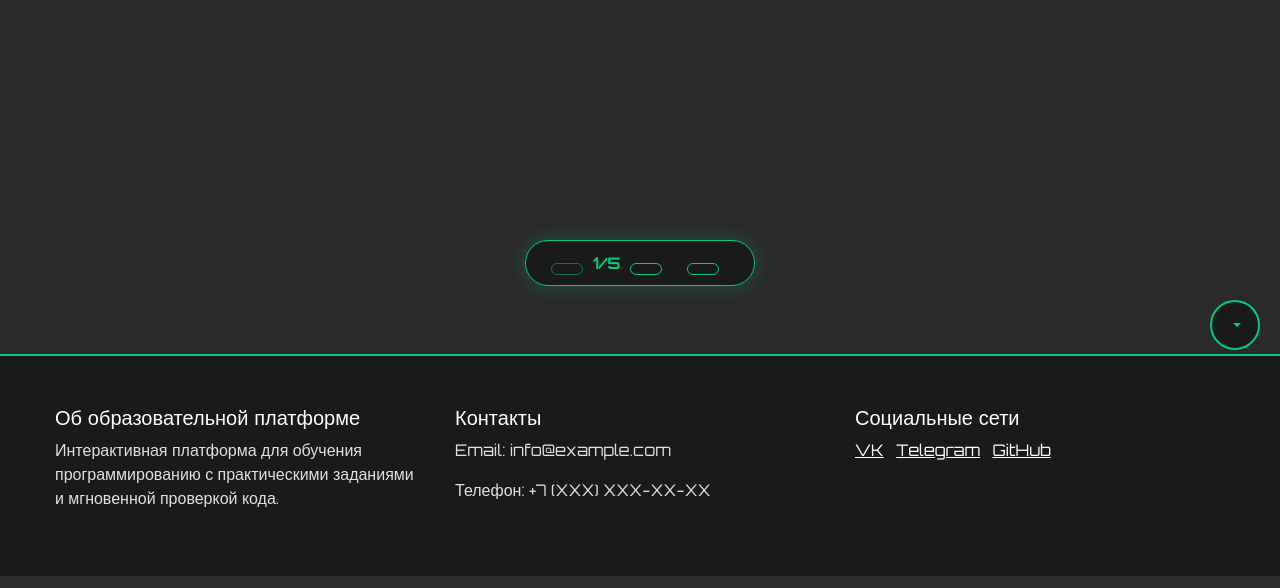
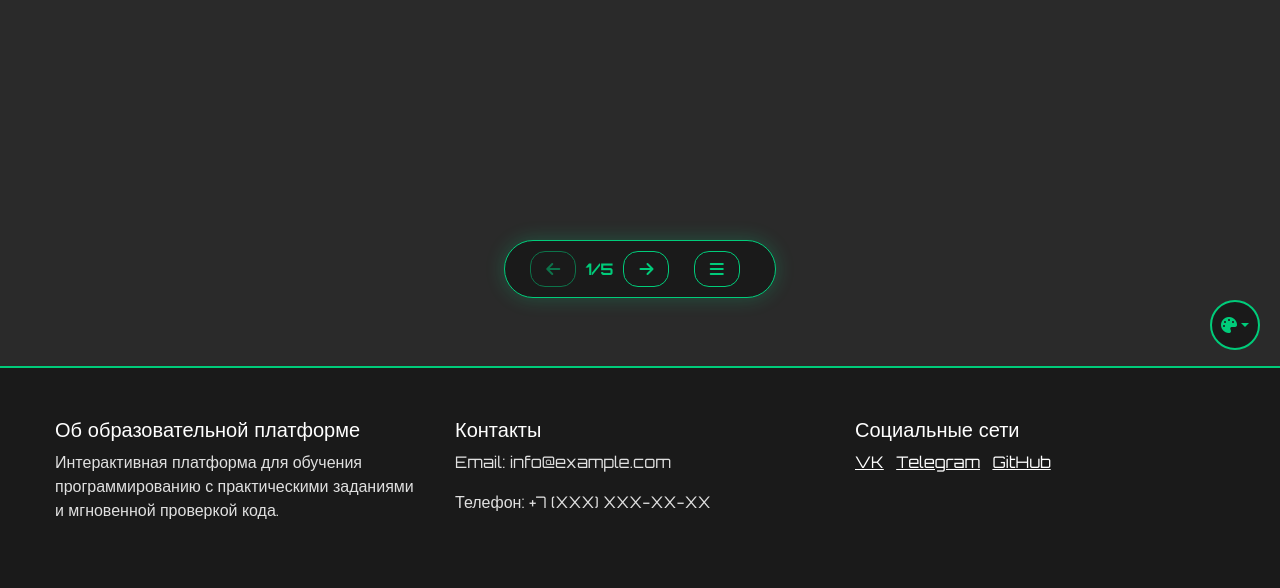
Before and after one commit to druswayne/project_site, a Flask app: page /student/lesson/1/theory in a window 1280 px wide. Shown: the part 430-1018 px from the top of the page. Run offline with Flask 3, Linux system fonts and the light colour scheme; a user stored in the database is signed in; some libraries are stand-ins or nearby versions.

Commit message:
теория

```diff
--- a/templates/student/theory.html
+++ b/templates/student/theory.html
@@ -3,6 +3,7 @@
 {% block title %}{{ lesson.title }} - Теория{% endblock %}
 
 {% block extra_css %}
+<link rel="stylesheet" href="https://cdnjs.cloudflare.com/ajax/libs/font-awesome/6.5.1/css/all.min.css">
 <style>
     .theory-section {
         display: none;
@@ -107,7 +108,7 @@
 
         <div class="theory-navigation">
             <button class="nav-button" id="prevButton" onclick="prevSection()" disabled>
-                <i class="fas fa-arrow-left"></i>
+                <i class="fa-solid fa-arrow-left"></i>
             </button>
 
             <span class="current-section">
@@ -115,12 +116,12 @@
             </span>
 
             <button class="nav-button" id="nextButton" onclick="nextSection()">
-                <i class="fas fa-arrow-right"></i>
+                <i class="fa-solid fa-arrow-right"></i>
             </button>
 
             <div class="sections-dropdown d-inline-block">
                 <button class="nav-button" type="button" data-bs-toggle="dropdown">
-                    <i class="fas fa-bars"></i>
+                    <i class="fa-solid fa-bars"></i>
                 </button>
                 <ul class="dropdown-menu" id="sectionsMenu">
                     <!-- Список секций будет добавлен здесь динамически -->
```
